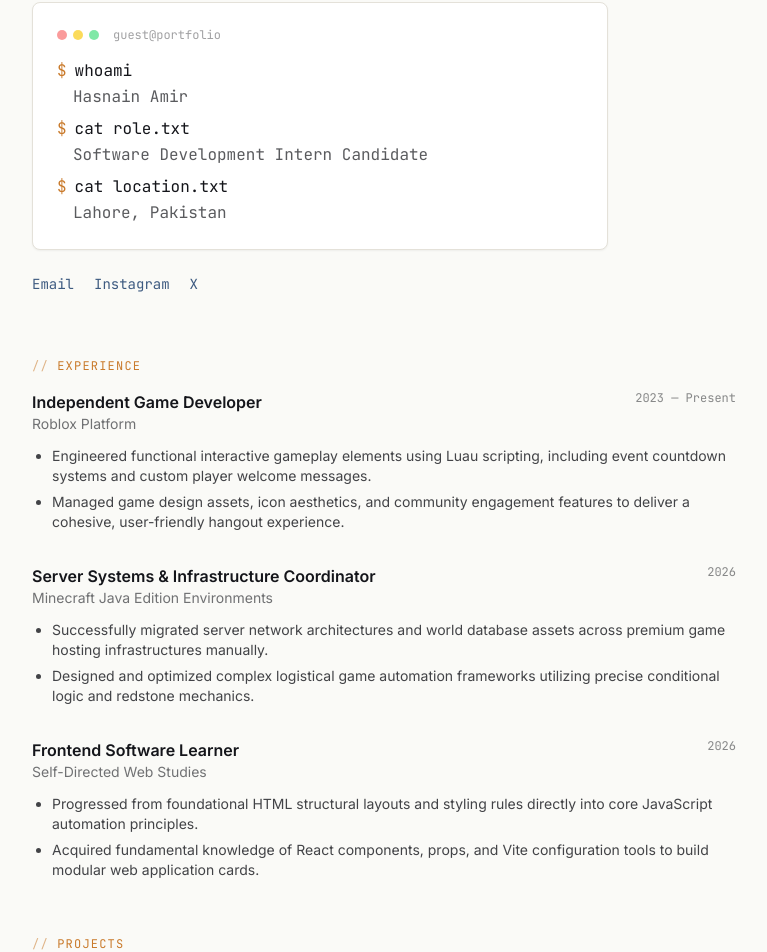
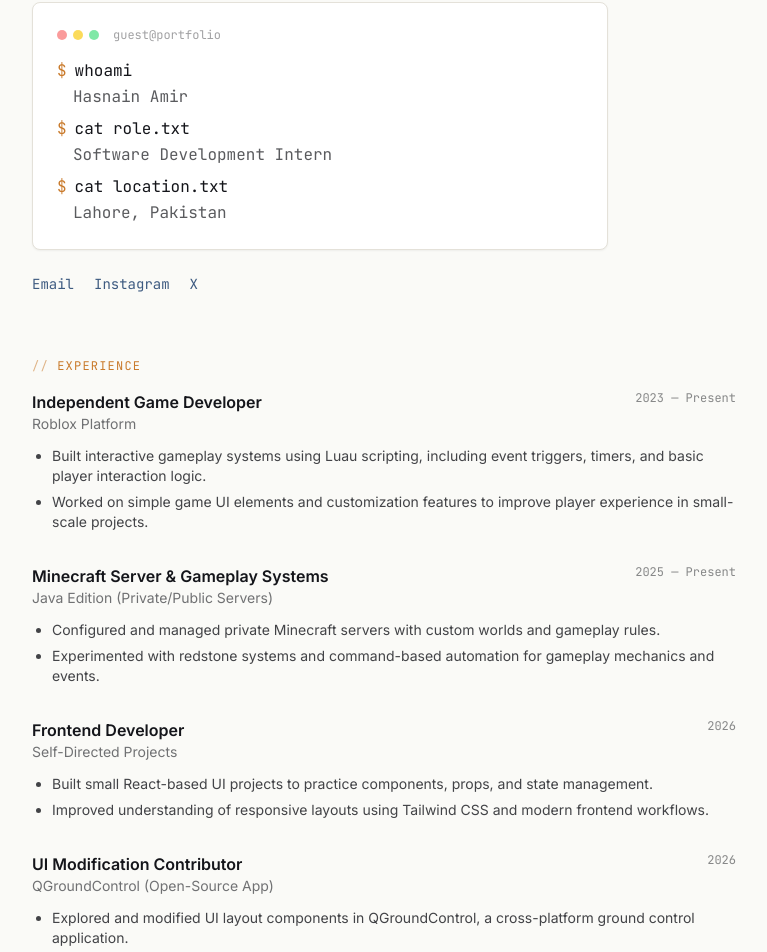
Before and after one commit to HissuHere/my-portfolio, a React (Vite) app: page / in a window 1280 px wide. Shown: the part 336-1288 px from the top of the page, without its empty margins (256-1023 px from the left). Built offline with nearby package versions, Linux system fonts and the light colour scheme.

Commit message:
Changed and added some info

```diff
--- a/src/components/Education.jsx
+++ b/src/components/Education.jsx
@@ -3,7 +3,7 @@ import Section from "./Section";
 const EDUCATION = [
   {
     school: "American Lycetuff School",
-    degree: "Metric",
+    degree: "High/Secondary School",
     period: "2026",
     detail: "Just got promoted in class 10th, Last year of school.",
   },
--- a/src/components/Experience.jsx
+++ b/src/components/Experience.jsx
@@ -6,26 +6,38 @@ const EXPERIENCE = [
     org: "Roblox Platform",
     period: "2023 — Present",
     points: [
-      "Engineered functional interactive gameplay elements using Luau scripting, including event countdown systems and custom player welcome messages.",
-      "Managed game design assets, icon aesthetics, and community engagement features to deliver a cohesive, user-friendly hangout experience.",
+      "Built interactive gameplay systems using Luau scripting, including event triggers, timers, and basic player interaction logic.",
+      "Worked on simple game UI elements and customization features to improve player experience in small-scale projects.",
     ],
   },
+
   {
-    role: "Server Systems & Infrastructure Coordinator",
-    org: "Minecraft Java Edition Environments",
+    role: "Minecraft Server & Gameplay Systems",
+    org: "Java Edition (Private/Public Servers)",
+    period: "2025 — Present",
+    points: [
+      "Configured and managed private Minecraft servers with custom worlds and gameplay rules.",
+      "Experimented with redstone systems and command-based automation for gameplay mechanics and events.",
+    ],
+  },
+
+  {
+    role: "Frontend Developer",
+    org: "Self-Directed Projects",
     period: "2026",
     points: [
-      "Successfully migrated server network architectures and world database assets across premium game hosting infrastructures manually.",
-      "Designed and optimized complex logistical game automation frameworks utilizing precise conditional logic and redstone mechanics.",
+      "Built small React-based UI projects to practice components, props, and state management.",
+      "Improved understanding of responsive layouts using Tailwind CSS and modern frontend workflows.",
     ],
   },
+
   {
-    role: "Frontend Software Learner",
-    org: "Self-Directed Web Studies",
+    role: "UI Modification Contributor",
+    org: "QGroundControl (Open-Source App)",
     period: "2026",
     points: [
-      "Progressed from foundational HTML structural layouts and styling rules directly into core JavaScript automation principles.",
-      "Acquired fundamental knowledge of React components, props, and Vite configuration tools to build modular web application cards.",
+      "Explored and modified UI layout components in QGroundControl, a cross-platform ground control application.",
+      "Adjusted interface elements to better understand Qt/QML structure and cross-platform UI behavior.",
     ],
   },
 ];
--- a/src/components/Header.jsx
+++ b/src/components/Header.jsx
@@ -49,7 +49,7 @@ export default function Header({ theme, toggleTheme }) {
               Hasnain Amir
             </h1>
             <p className="mt-2 text-lg text-ink/60 dark:text-ink-light/60">
-              Software Development Intern Candidate
+              Software Development Intern
             </p>
           </div>
         </div>
--- a/src/components/TerminalHero.jsx
+++ b/src/components/TerminalHero.jsx
@@ -2,7 +2,7 @@ import { useEffect, useState } from "react";
 
 const LINES = [
   { command: "whoami", output: "Hasnain Amir" },
-  { command: "cat role.txt", output: "Software Development Intern Candidate" },
+  { command: "cat role.txt", output: "Software Development Intern" },
   { command: "cat location.txt", output: "Lahore, Pakistan" },
 ];
 
```
